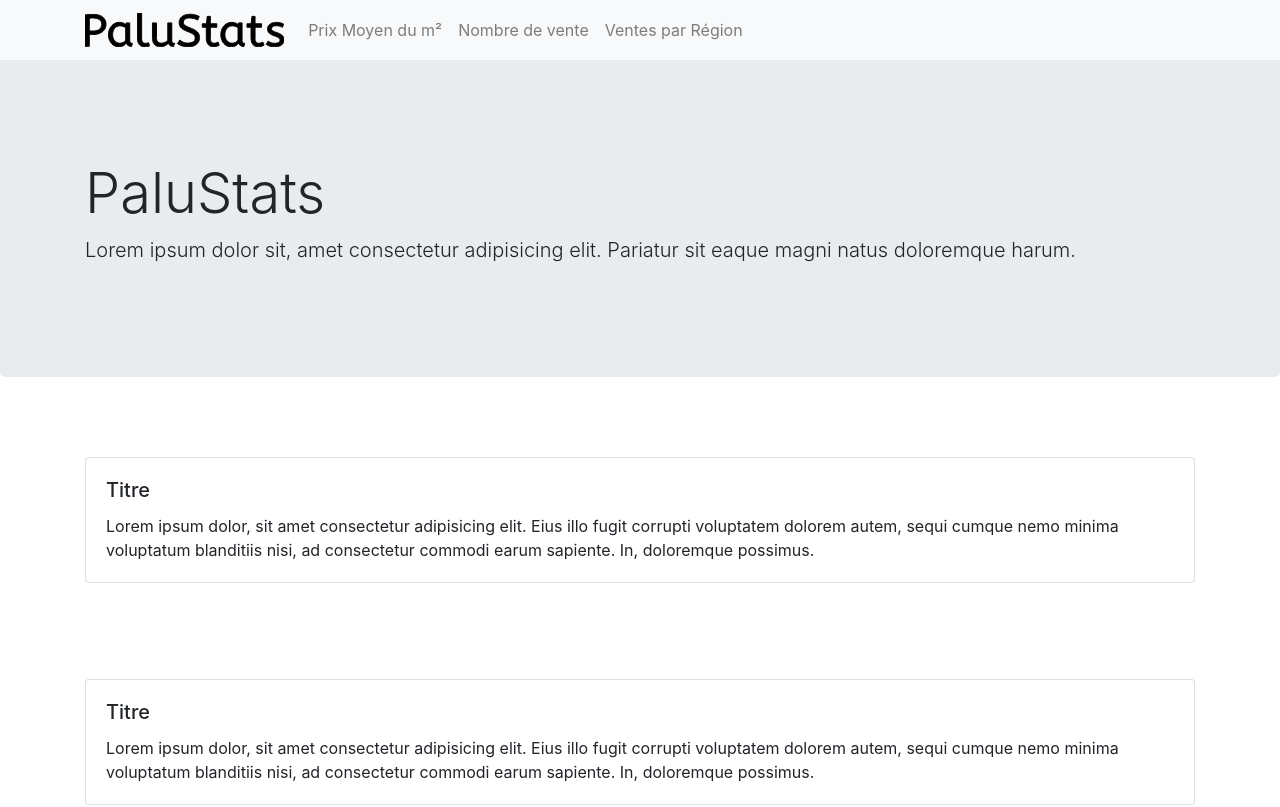
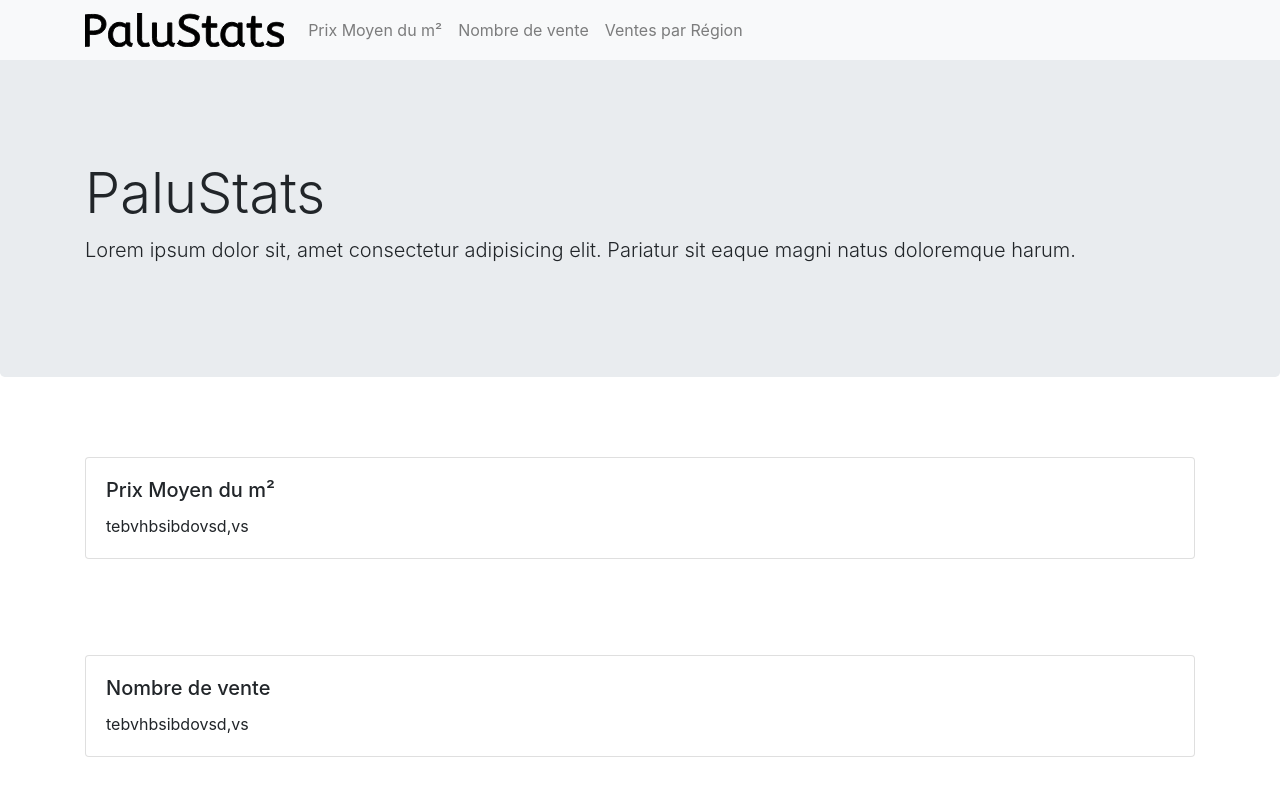
Before and after one commit to DeadMeon/TP-Web-FullStack-Lab, a Next.js app in the folder pwa/: page / in a window 1280 px wide. Shown: the top 807 px of the page. Built offline with nearby package versions, Linux system fonts and the light colour scheme.

Commit message:
Ajout des props

```diff
--- a/pwa/components/CardComponent.tsx
+++ b/pwa/components/CardComponent.tsx
@@ -12,14 +12,14 @@ interface CardComponentProps {
 interface CardComponentState {
 }
 
-export default class CardComponent extends Component {
+export default class CardComponent extends Component<CardComponentProps, CardComponentState> {
     render() {
         return <Container>
             <Card>
                 <Card.Body>
-                    <Card.Title>Titre</Card.Title>
+                    <Card.Title>{this.props.title}</Card.Title>
                     <Card.Text>
-                        Lorem ipsum dolor, sit amet consectetur adipisicing elit. Eius illo fugit corrupti voluptatem dolorem autem, sequi cumque nemo minima voluptatum blanditiis nisi, ad consectetur commodi earum sapiente. In, doloremque possimus.
+                        {this.props.text}
                     </Card.Text>
                 </Card.Body>
             </Card>
```
